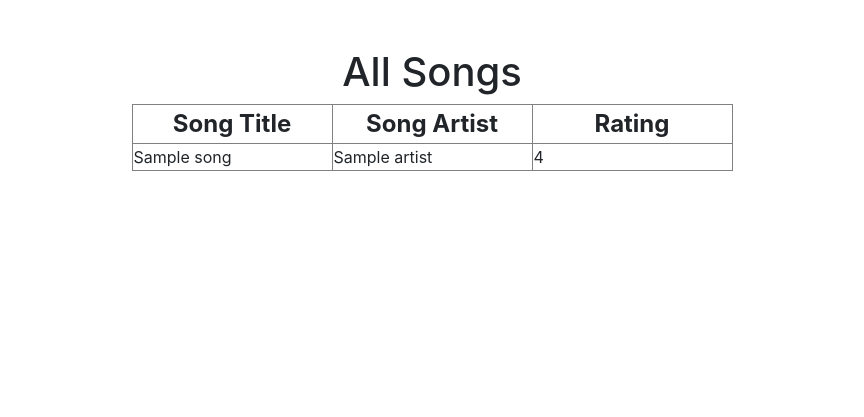
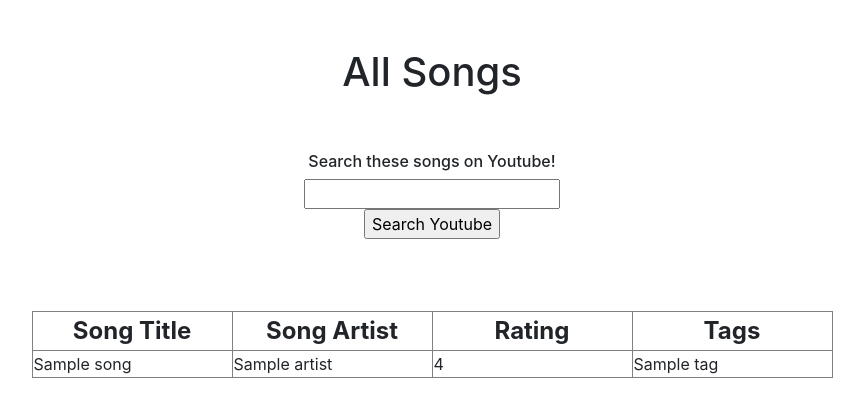
Before and after one commit to cathyeon/project, a Flask app: template templates/browse.html in a window 1280 px wide. Shown: the part 78-495 px from the top of the page, without its empty margins (208-1072 px from the left). Run offline with Flask 2, Linux system fonts and the light colour scheme; the template is opened without the code that fills it: most values are stand-ins (such as "Sample title", 1, 10 or a date in 2020); some libraries are stand-ins or nearby versions.

Commit message:
Update browse.html

```diff
--- a/templates/browse.html
+++ b/templates/browse.html
@@ -10,19 +10,33 @@
 <h1 align="center">
     All Songs
 </h1>
+
+<br><br>
+    <!Youtube search>
+    <h6 align="center"> Search these songs on Youtube!</h4>
+    <form align="center" action="https://www.youtube.com/results?" method = "get">
+        <input type="text" name="search_query"> <br>
+        <input type="submit" value="Search Youtube">
+    </form>
+
+    <br><br><br>
+
+    <!Creating a table of songs>
     <table id = "browse" align= "center" border="1">
         <thead>
             <tr align="center">
-                <th  width="200">
+                <th onclick="sortTable(0)" width="200">
                     <font  size="5"> Song Title </font>
                 </th>
-                <th width="200">
+                <th onclick="sortTable(1)" width="200">
                     <font size="5">Song Artist </font>
                 </th>
                 <th width="200">
                     <font size="5">Rating </font>
                 </th>
-
+                <th width="200">
+                    <font size="5">Tags </font>
+                </th>
             </tr>
         </thead>
         {% for song in songs %}
@@ -30,6 +44,7 @@
                 <td> {{song["title"]}} </td>
                 <td> {{song["artist"]}} </td>
                 <td> {{song["rating"]}} </td>
+                <td> {{song["tag"]}} </td>
             </tr>
         {% endfor %}
 
```
